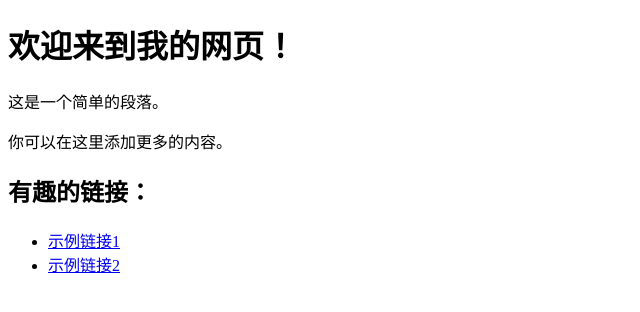
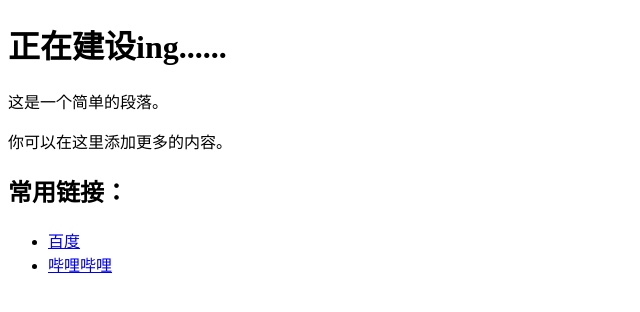
Before and after one commit to ldjzxz/ldjzxz.github.io, a plain HTML site: page index.html in a window 1280 px wide. Shown: the whole page, without its empty margins (0-640 px from the left). Drawn offline with Linux system fonts and the light colour scheme.

Commit message:
Update index.html

```diff
--- a/index.html
+++ b/index.html
@@ -5,17 +5,17 @@
 </head>
 <body>
 
-    <h1>欢迎来到我的网页！</h1>
+    <h1>正在建设ing......</h1>
 
     <p>这是一个简单的段落。</p>
 
     <p>你可以在这里添加更多的内容。</p>
 
-    <h2>有趣的链接：</h2>
+    <h2>常用链接：</h2>
 
     <ul>
-        <li><a href="https://www.example.com">示例链接1</a></li>
-        <li><a href="https://www.example.com">示例链接2</a></li>
+        <li><a href="https://www.baidu.com/">百度</a></li>
+        <li><a href="https://www.bilibili.com/">哔哩哔哩</a></li>
     </ul>
 
 </body>
```
